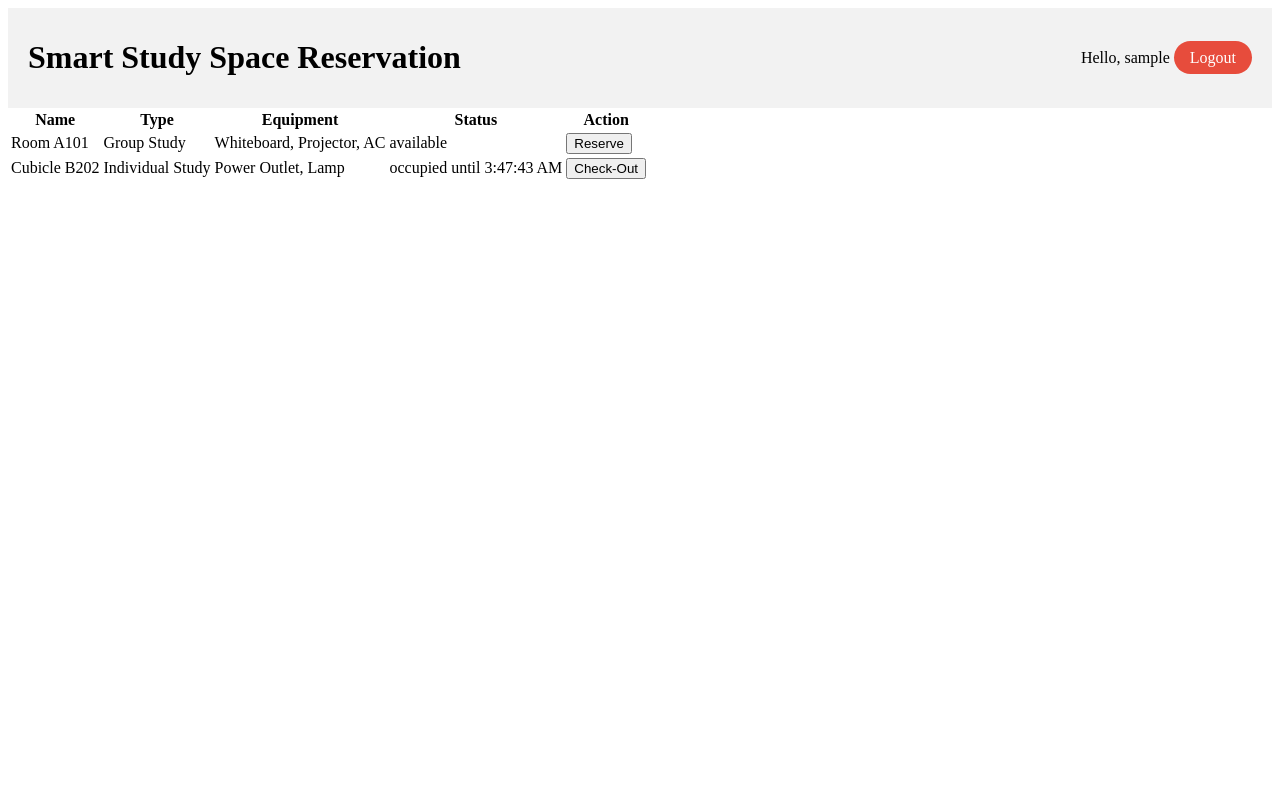
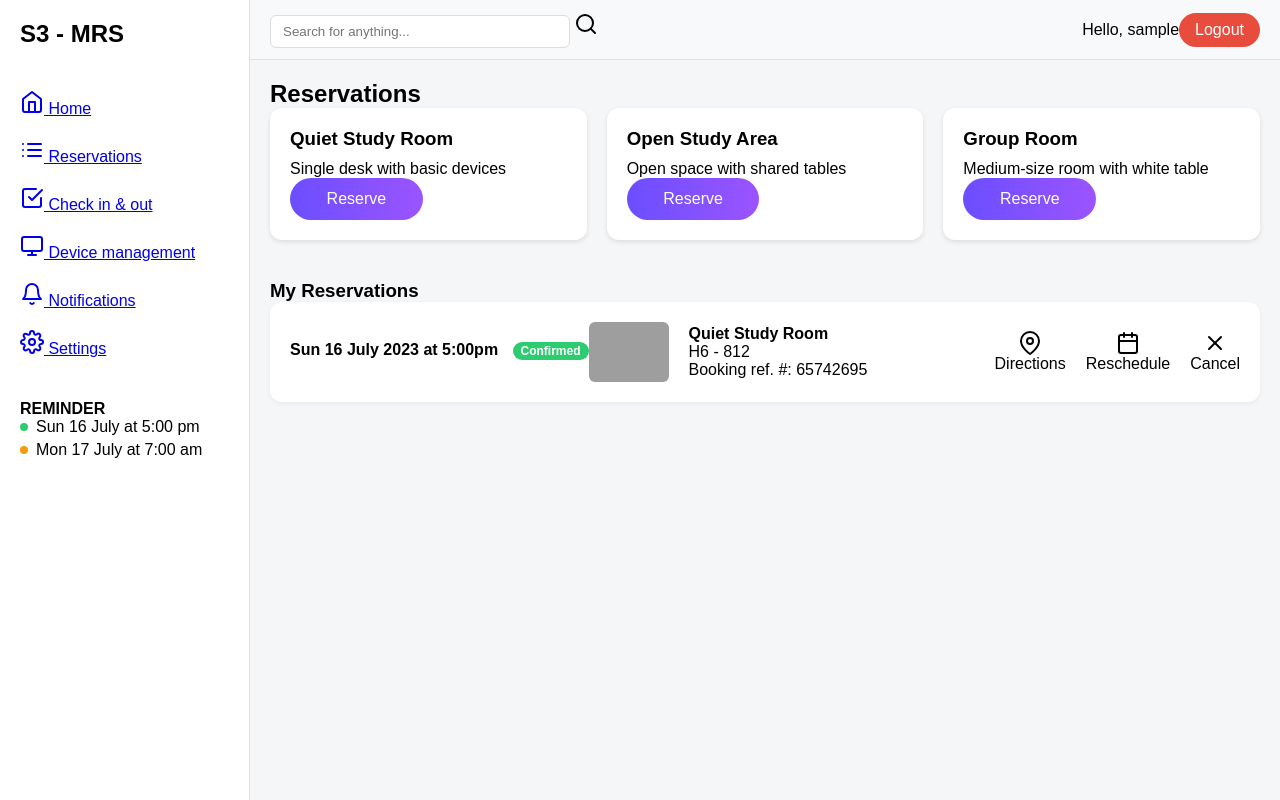
Before and after one commit to nguyenthinhthanh/S3-MRS, a Flask app: page / in a window 1280 px wide. Run offline with Flask 2, Linux system fonts and the light colour scheme; the visitor is signed in with stand-in values (Sample User, id 1); grey boxes are pictures that could not be loaded.

Commit message:
Implement dashboard

```diff
--- a/Source/app.py
+++ b/Source/app.py
@@ -114,5 +114,43 @@ def checkout_space():
             return jsonify({"success": True, "space": sp})
     return jsonify({"success": False, "message": "Space not found"}), 404
 
+# Page routes
+def register_page():
+    pass
+
+@app.route('/home')
+def home():
+    return redirect(url_for('index'))
+
+@app.route('/reservations')
+def reservations_page():
+    if 'user' not in session:
+        return redirect(url_for('login'))
+    return render_template('reservations.html', spaces=spaces)
+
+@app.route('/checkin-out')
+def checkin_out():
+    if 'user' not in session:
+        return redirect(url_for('login'))
+    return render_template('checkin.html')
+
+@app.route('/devices')
+def devices():
+    if 'user' not in session:
+        return redirect(url_for('login'))
+    return render_template('devices.html')
+
+@app.route('/notifications')
+def notifications():
+    if 'user' not in session:
+        return redirect(url_for('login'))
+    return render_template('notifications.html')
+
+@app.route('/settings')
+def settings():
+    if 'user' not in session:
+        return redirect(url_for('login'))
+    return render_template('settings.html')
+
 if __name__ == "__main__":
     app.run(debug=True)
--- a/Source/static/css/style.css
+++ b/Source/static/css/style.css
@@ -113,3 +113,130 @@
 .auth-form .btn-secondary-register {
   margin-top: 20px;
 }
+
+
+/* Reset & base */
+* { box-sizing: border-box; margin: 0; padding: 0; }
+body.dashboard { display: flex; font-family: Arial, sans-serif; height: 100vh; }
+
+/* Sidebar */
+.sidebar {
+  width: 250px;
+  background: #fff;
+  padding: 20px;
+  border-right: 1px solid #e0e0e0;
+  flex-shrink: 0;
+  overflow-y: auto;
+}
+.sidebar .logo { font-size: 1.5rem; font-weight: bold; margin-bottom: 2rem; }
+.sidebar nav ul { list-style: none; }
+.sidebar nav li {
+  display: flex;
+  align-items: center;
+  padding: 10px 0;
+  cursor: pointer;
+}
+.sidebar nav li.active { font-weight: bold; }
+.sidebar nav li i { margin-right: 10px; }
+.reminder { margin-top: 2rem; }
+.reminder ul { list-style: none; }
+.reminder li { display: flex; align-items: center; margin-bottom: 5px; }
+.reminder .dot { width: 8px; height: 8px; border-radius: 50%; margin-right: 8px; }
+.reminder .green { background: #2ecc71; }
+.reminder .orange { background: #f39c12; }
+
+/* Topbar */
+.topbar {
+  position: fixed;
+  top: 0;
+  left: 250px;
+  right: 0;
+  height: 60px;
+  background: #f8f9fa;
+  display: flex;
+  align-items: center;
+  justify-content: space-between;
+  padding: 0 20px;
+  border-bottom: 1px solid #e0e0e0;
+  z-index: 10;
+}
+.topbar .search { position: relative; }
+.topbar .search input {
+  width: 300px;
+  padding: 8px 35px 8px 12px;
+  border: 1px solid #ddd;
+  border-radius: 6px;
+}
+.topbar .search i { position: absolute; right: 10px; top: 50%; transform: translateY(-50%); }
+.top-right { display: flex; align-items: center; }
+.top-right i { margin: 0 10px; cursor: pointer; }
+.profile { display: flex; align-items: center; cursor: pointer; }
+.profile img { width: 35px; height: 35px; border-radius: 50%; margin-right: 8px; }
+
+/* Main Content */
+.content {
+  margin-top: 60px;
+  margin-left: 0px;
+  padding: 20px;
+  background: #f4f6f8;
+  height: calc(100vh - 60px);
+  overflow-y: auto;
+  flex: 1;
+}
+
+/* Reservation Cards */
+.cards { display: flex; gap: 20px; margin-bottom: 40px; }
+.card {
+  background: #fff;
+  padding: 20px;
+  border-radius: 12px;
+  box-shadow: 0 2px 5px rgba(0,0,0,0.1);
+  flex: 1;
+  display: flex;
+  flex-direction: column;
+  justify-content: space-between;
+}
+.card h3 { margin-bottom: 10px; }
+
+/* My Reservations List */
+.my-reservations .reservation-item {
+  background: #fff;
+  padding: 20px;
+  border-radius: 12px;
+  display: flex;
+  justify-content: space-between;
+  align-items: center;
+  margin-bottom: 20px;
+  box-shadow: 0 2px 5px rgba(0,0,0,0.05);
+}
+.reservation-item .info {
+  display: flex;
+  align-items: center;
+}
+.reservation-item .info img {
+  width: 80px;
+  height: 60px;
+  object-fit: cover;
+  border-radius: 6px;
+  margin-right: 20px;
+}
+.reservation-item h4 {
+  margin-bottom: 5px;
+  font-size: 1rem;
+}
+.status.confirmed {
+  background: #2ecc71;
+  color: #fff;
+  padding: 2px 8px;
+  border-radius: 12px;
+  font-size: 0.75rem;
+  margin-left: 10px;
+}
+.actions { display: flex; gap: 20px; }
+.actions div { display: flex; flex-direction: column; align-items: center; cursor: pointer; }
+.actions i {
+  background: #f8f9fa;
+  padding: 10px;
+  border-radius: 50%;
+  margin-bottom: 5px;
+}
--- a/Source/templates/index.html
+++ b/Source/templates/index.html
@@ -3,26 +3,81 @@
 <head>
   <meta charset="UTF-8">
   <meta name="viewport" content="width=device-width, initial-scale=1.0">
-  <title>S3‑MRS MVP</title>
+  <title>Dashboard - S3-MRS</title>
   <link rel="stylesheet" href="/static/css/style.css">
+  <script src="https://unpkg.com/feather-icons"></script>
 </head>
-<body>
-  <header class="main-header">
-    <div class="header-left">
-      <h1>Smart Study Space Reservation</h1>
+<body class="dashboard">
+  <aside class="sidebar">
+    <div class="logo">S3 - MRS</div>
+    <nav>
+      <ul>
+        <li><a href="/home"><i data-feather="home"></i> Home</a></li>
+        <li><a href="/reservations"><i data-feather="list"></i> Reservations</a></li>
+        <li><a href="/checkin-out"><i data-feather="check-square"></i> Check in & out</a></li>
+        <li><a href="/devices"><i data-feather="monitor"></i> Device management</a></li>
+        <li><a href="/notifications"><i data-feather="bell"></i> Notifications</a></li>
+        <li><a href="/settings"><i data-feather="settings"></i> Settings</a></li>
+      </ul>
+    </nav>
+    <div class="reminder">
+      <h4>REMINDER</h4>
+      <ul>
+        <li><span class="dot green"></span> Sun 16 July at 5:00 pm</li>
+        <li><span class="dot orange"></span> Mon 17 July at 7:00 am</li>
+      </ul>
     </div>
-    <div class="header-right">
+  </aside>
+  <header class="topbar">
+    <div class="search">
+      <input type="text" placeholder="Search for anything...">
+      <i data-feather="search"></i>
+    </div>
+    <div class="top-right">
       <span>Hello, {{ user }}</span>
       <a href="/logout" class="btn-logout">Logout</a>
     </div>
   </header>
-
-  <table id="spaces-table">
-    <thead>
-      <tr><th>Name</th><th>Type</th><th>Equipment</th><th>Status</th><th>Action</th></tr>
-    </thead>
-    <tbody></tbody>
-  </table>
-  <script src="/static/js/app.js"></script>
+  <main class="content">
+    <section class="reservations">
+      <h2>Reservations</h2>
+      <div class="cards">
+        <div class="card">
+          <h3>Quiet Study Room</h3>
+          <p>Single desk with basic devices</p>
+          <button class="btn-primary">Reserve</button>
+        </div>
+        <div class="card">
+          <h3>Open Study Area</h3>
+          <p>Open space with shared tables</p>
+          <button class="btn-primary">Reserve</button>
+        </div>
+        <div class="card">
+          <h3>Group Room</h3>
+          <p>Medium-size room with white table</p>
+          <button class="btn-primary">Reserve</button>
+        </div>
+      </div>
+      <h3>My Reservations</h3>
+      <div class="my-reservations">
+        <div class="reservation-item">
+          <div class="info">
+            <h4>Sun 16 July 2023 at 5:00pm <span class="status confirmed">Confirmed</span></h4>
+            <img src="/static/images/room1.jpg" alt="Quiet Study Room">
+            <div>
+              <p><strong>Quiet Study Room</strong><br>H6 - 812<br>Booking ref. #: 65742695</p>
+            </div>
+          </div>
+          <div class="actions">
+            <div><i data-feather="map-pin"></i><p>Directions</p></div>
+            <div><i data-feather="calendar"></i><p>Reschedule</p></div>
+            <div><i data-feather="x"></i><p>Cancel</p></div>
+          </div>
+        </div>
+        <!-- Thêm các mục khác tương tự -->
+      </div>
+    </section>
+  </main>
+  <script>feather.replace()</script>
 </body>
 </html>
```
Also changed, not shown: Source/templates/checkin.html (added), Source/templates/devices.html (added), Source/templates/notifications.html (added), Source/templates/reservations.html (added), Source/templates/settings.html (added).
